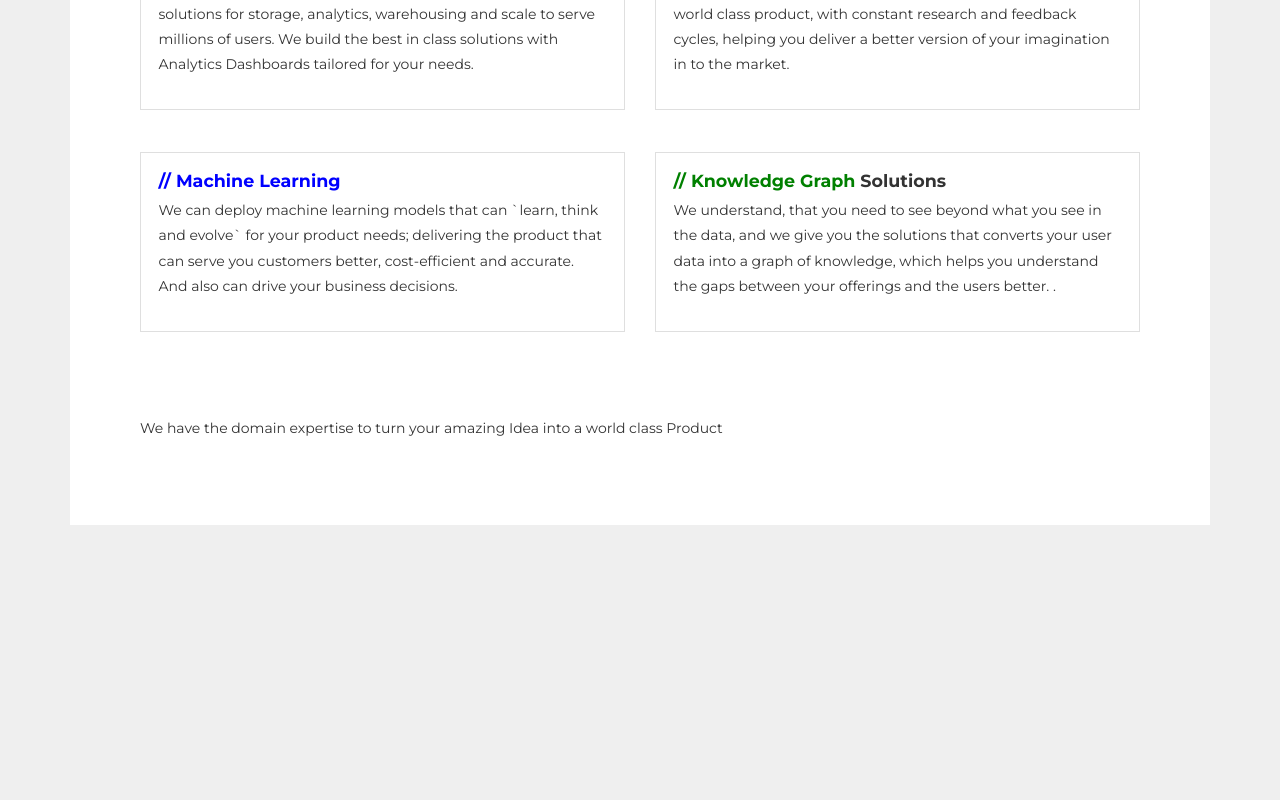
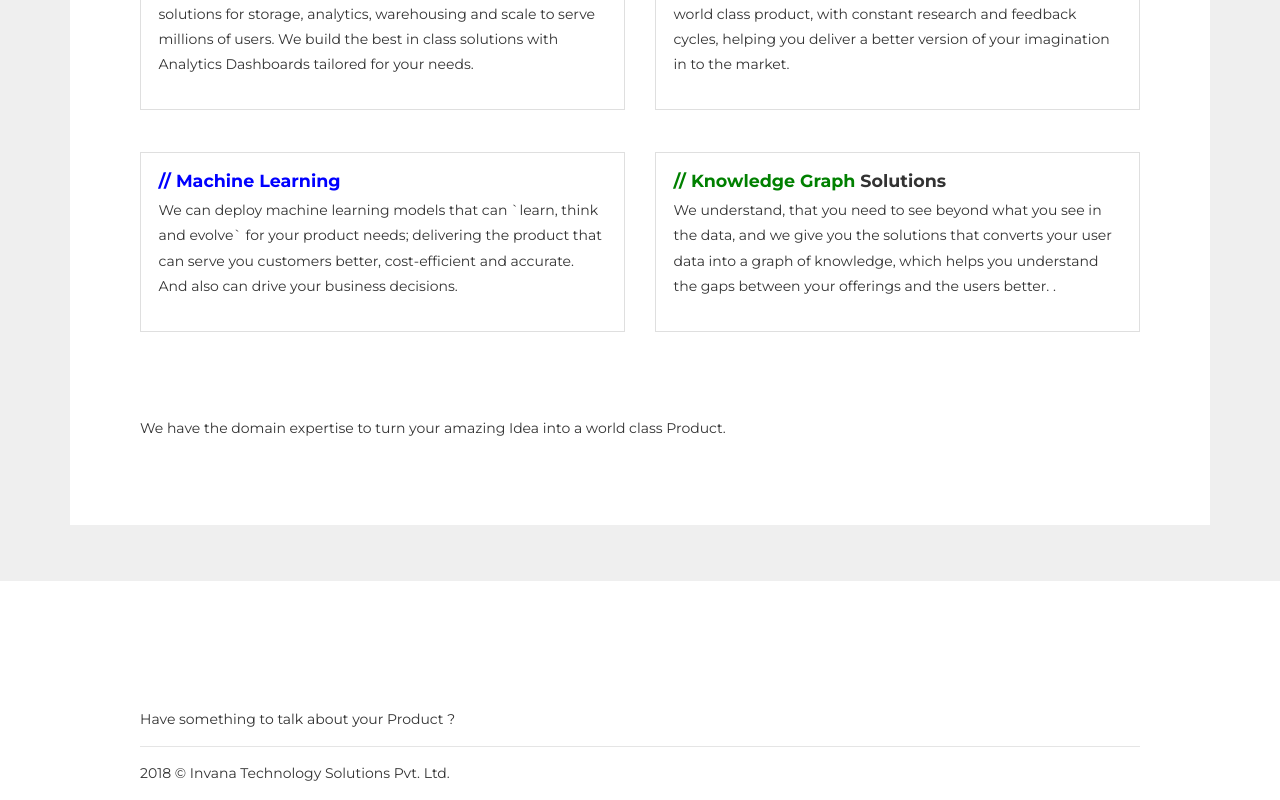
Before and after one commit to invana/invana.github.io, an Angular app in the folder invanatech-app/: page / in a window 1280 px wide. Shown: the part 1199-1999 px from the top of the page. Before the commit the page ends 1780 px from the top, so only its background shows below. Built offline with nearby package versions, Linux system fonts and the light colour scheme.

Commit message:
UI text added

```diff
--- a/invanatech-app/src/app/app.component.html
+++ b/invanatech-app/src/app/app.component.html
@@ -55,20 +55,21 @@
         <h2 class="section-heading">What we do</h2>
 
       </div>
-      <div class="col col-md-8">
+      <div class="col col-md-10">
 
         <blockquote class="bold mb-0">
          They say: Only the fittest products will survive in the Wild.
         </blockquote>
 
-
-        <p> <span style="color: #3b67cc">We Build and Ship Technology Solutions</span> that are scalable and battle-tested for millions of
+       <p> <span style="color: #3b67cc">We Build and Ship Technology Solutions</span> that are scalable and battle-tested for millions of
           users; offering the
           best User Experience for the Big Data and AI Generation humans.</p>
+
       </div>
       <div class="col col-md-12">
 
 
+        <!--<p>You can let us handle your Product and you can focus on what actually that matters - Business.</p>-->
       </div>
     </div>
     <div class="row mt-5">
@@ -121,8 +122,20 @@
     </div>
     <div class="row mt-5">
       <div class="col">
-        <p>We have the domain expertise to turn your amazing Idea into a world class Product </p>
+        <p>We have the domain expertise to turn your amazing Idea into a world class Product. </p>
       </div>
     </div>
   </div>
 </section>
+
+<section  class="contact">
+  <div class="container ">
+    <div class="row">
+      <div class="col">
+        Have something to talk about your Product ?
+        <hr>
+        <p>2018 &copy; Invana Technology Solutions Pvt. Ltd.</p>
+      </div>
+    </div>
+  </div>
+</section>
--- a/invanatech-app/src/styles.scss
+++ b/invanatech-app/src/styles.scss
@@ -1,6 +1,5 @@
 /* You can add global styles to this file, and also import other style files */
 @import '~bootstrap/dist/css/bootstrap.min.css';
-
 
 html, body, h1, h2, h3, h4, h5, h6, p, li {
   font-family: 'Source Sans Pro', sans-serif;
@@ -13,8 +12,9 @@ html, body {
   font-size: 14px;
   background: #efefef;
 }
-html, body{
-  height:100%;
+
+html, body {
+  height: 100%;
 }
 
 a, .a {
@@ -43,18 +43,20 @@ a:hover {
   margin-bottom: 2rem;
   background: #3b67cc;
   //background:  url(../images/bg-pattern.png),linear-gradient(to left,#9a5050,#27418a);
-  background:  linear-gradient(to left,#9a5050,#27418a);
+  background: linear-gradient(to left, #9a5050, #27418a);
   box-shadow: 0px 6px #e8e8e8;
 }
 
-.homepage-banner{
+.homepage-banner {
   min-height: 85%;
 }
+
 .homepage h3 {
   font-size: 24px;
   color: #666;
 }
-.jumbotron-heading{
+
+.jumbotron-heading {
   font-size: 1.8rem;
   font-weight: bold;
   padding-top: 28%;
@@ -63,11 +65,13 @@ a:hover {
 .banner h1, .banner p, .banner h2 {
   color: white;
 }
-.banner h1, .banner h2{
+
+.banner h1, .banner h2 {
   font-size: 1.8rem;
   font-weight: bold;
 
 }
+
 .text-muted {
   color: #dedede !important
 }
@@ -94,8 +98,7 @@ footer {
 .navbar {
   border-bottom: none;
   //background-color: #3b67cc ;
-      background:  linear-gradient(to left,#9a5050,#27418a);
-
+  background: linear-gradient(to left, #9a5050, #27418a);
 
 }
 
@@ -120,27 +123,38 @@ a.navbar-brand:hover {
   font-weight: bold;
 }
 
-
-.card{
+.card {
   border-radius: 0;
 }
+
 section {
   padding: 4rem 1rem;
 }
 
-.section-heading{
+.section-heading {
 
-      font-size: 1.4rem;
-    font-weight: bold;
-    text-transform: uppercase;
-    margin-bottom: 4rem;
+  font-size: 1.4rem;
+  font-weight: bold;
+  text-transform: uppercase;
+  margin-bottom: 4rem;
 }
 
-.about{
+.about {
   padding: 5rem;
-  blockquote{
+  blockquote {
     font-size: 1.5rem;
     line-height: 3rem;
     color: #666;
   }
 }
+
+.contact {
+  background-color: #fff;
+  padding-bottom: 0;
+  .container {
+    padding: 5rem;
+    padding-bottom: 0;
+
+  }
+
+}
```
